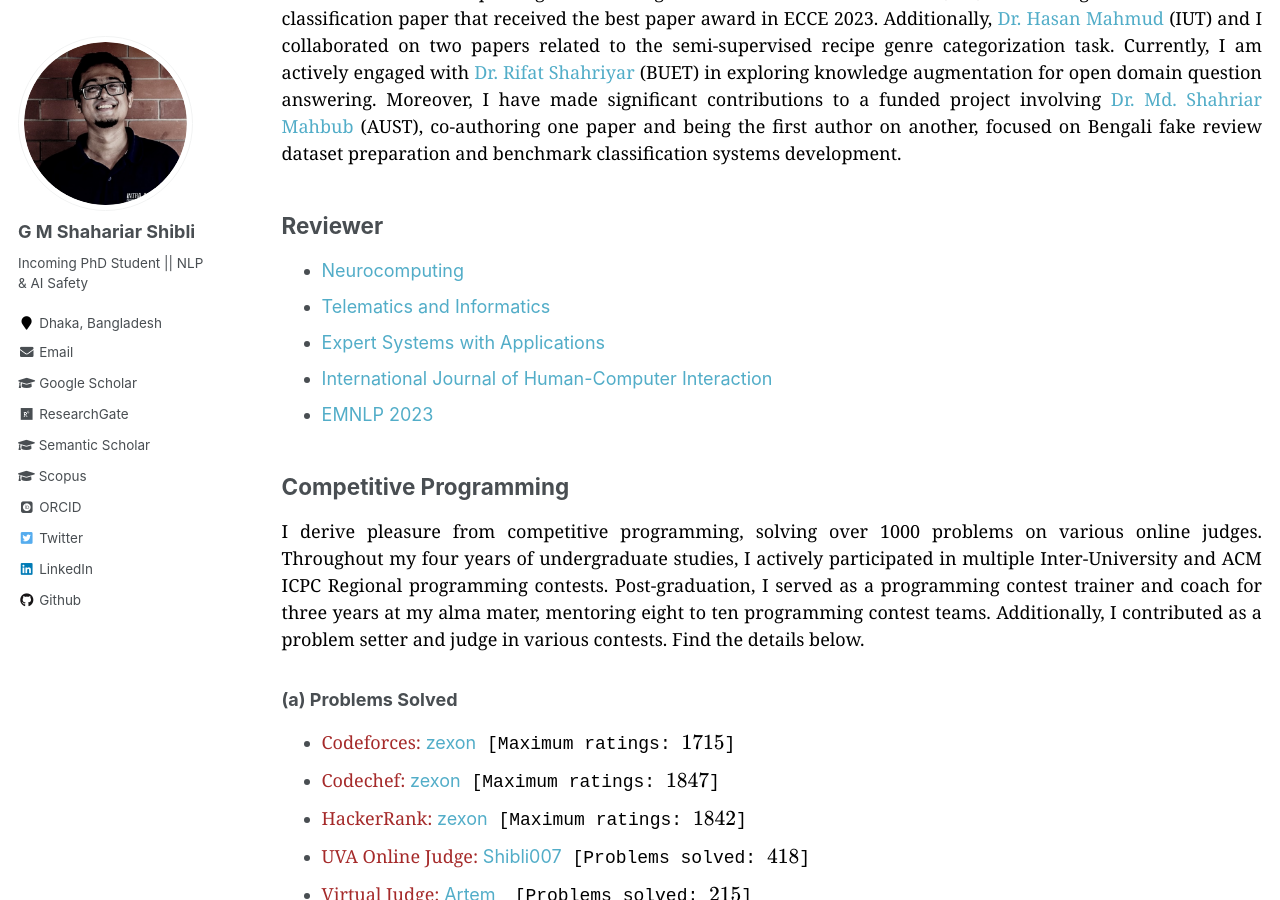
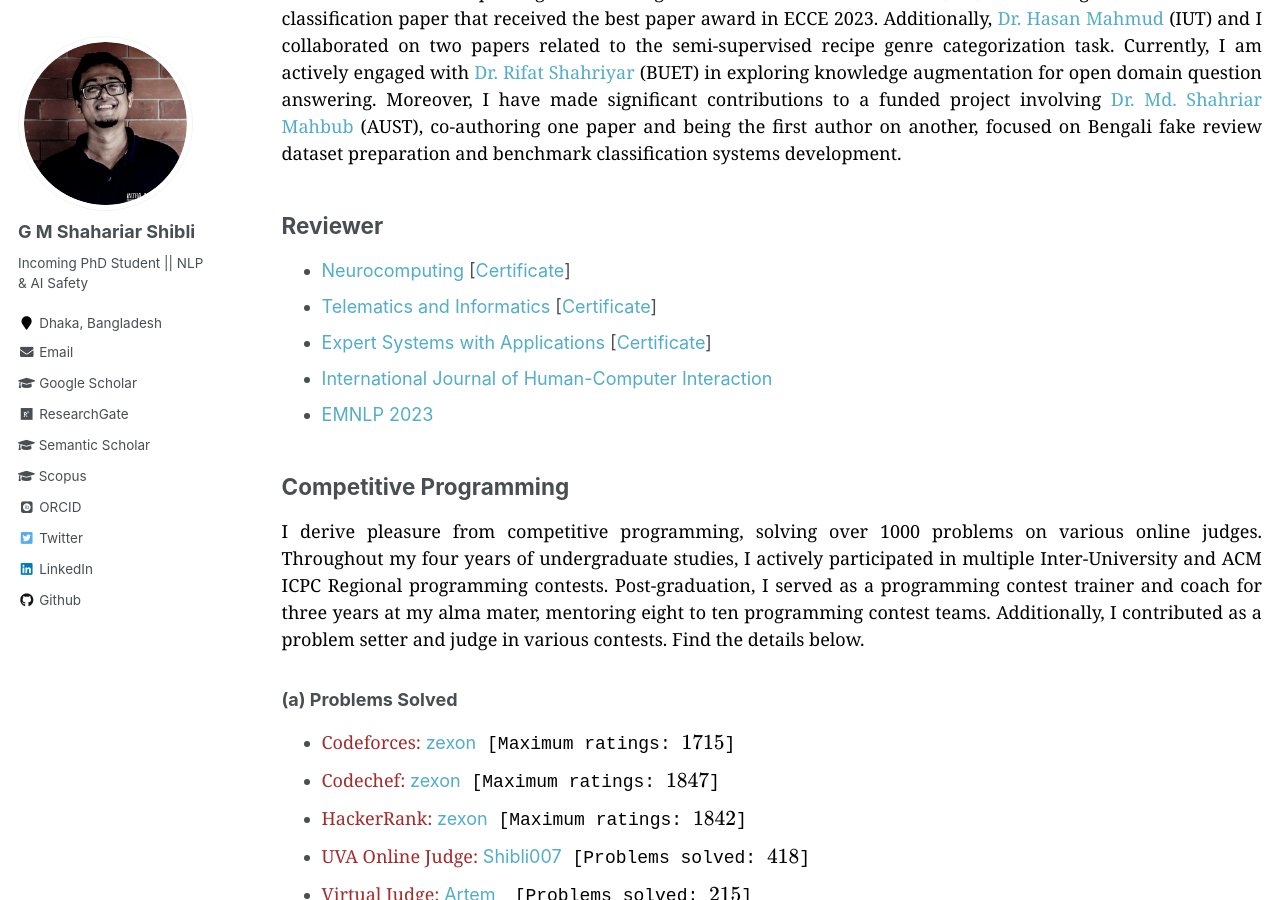
Before and after one commit to shahariar-shibli/shahariar-shibli.github.io, a Jekyll site: the page built from _pages/services.md, in a window 1280 px wide and 900 px high, scrolled down 536 px. Built offline with Jekyll 4.4.1, drawn with Linux system fonts in a browser that asks for light colours; some web fonts are replaced; formulas are drawn with MathJax 3.

Commit message:
Update services.md

```diff
--- a/_pages/services.md
+++ b/_pages/services.md
@@ -34,9 +34,9 @@ author on another, focused on Bengali fake review dataset preparation and benchm
 
 ## Reviewer
 
-+ [Neurocomputing](https://www.sciencedirect.com/journal/neurocomputing)
-+ [Telematics and Informatics](https://www.sciencedirect.com/journal/telematics-and-informatics)
-+ [Expert Systems with Applications](https://www.sciencedirect.com/journal/expert-systems-with-applications)
++ [Neurocomputing](https://www.sciencedirect.com/journal/neurocomputing) [[Certificate](https://shahariar-shibli.github.io/files/Reviewer/Certificate_NEUCOM_Recognised.pdf)]
++ [Telematics and Informatics](https://www.sciencedirect.com/journal/telematics-and-informatics) [[Certificate](https://shahariar-shibli.github.io/files/Reviewer/Certificate_TELE_Recognised.pdf)]
++ [Expert Systems with Applications](https://www.sciencedirect.com/journal/expert-systems-with-applications) [[Certificate](https://shahariar-shibli.github.io/files/Reviewer/Certificate_ESWA_Recognised.pdf)]
 + [International Journal of Human-Computer Interaction](https://www.tandfonline.com/loi/hihc20)
 + [EMNLP 2023](https://2023.emnlp.org/)<br/>
 
```
